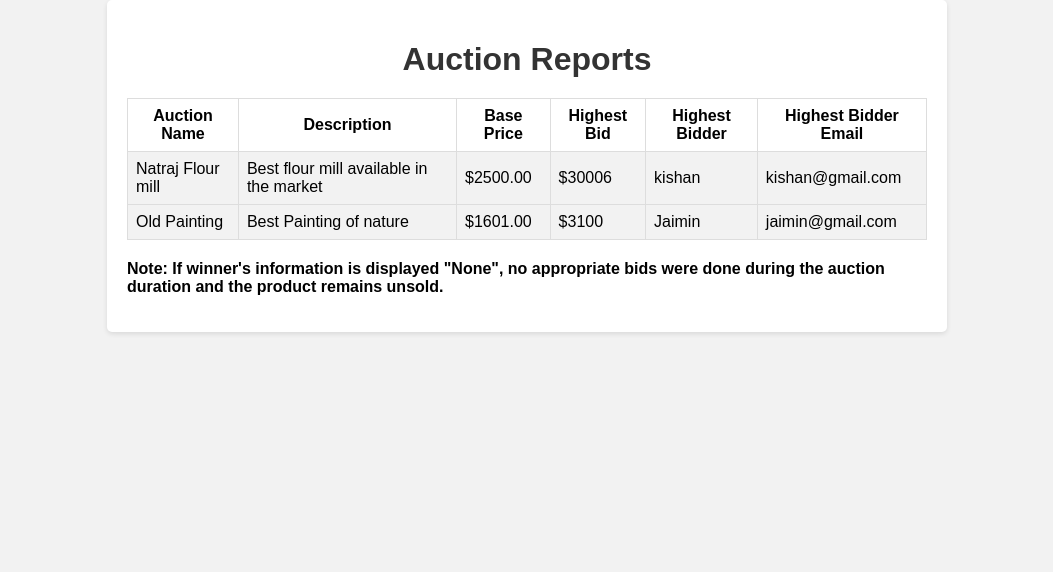
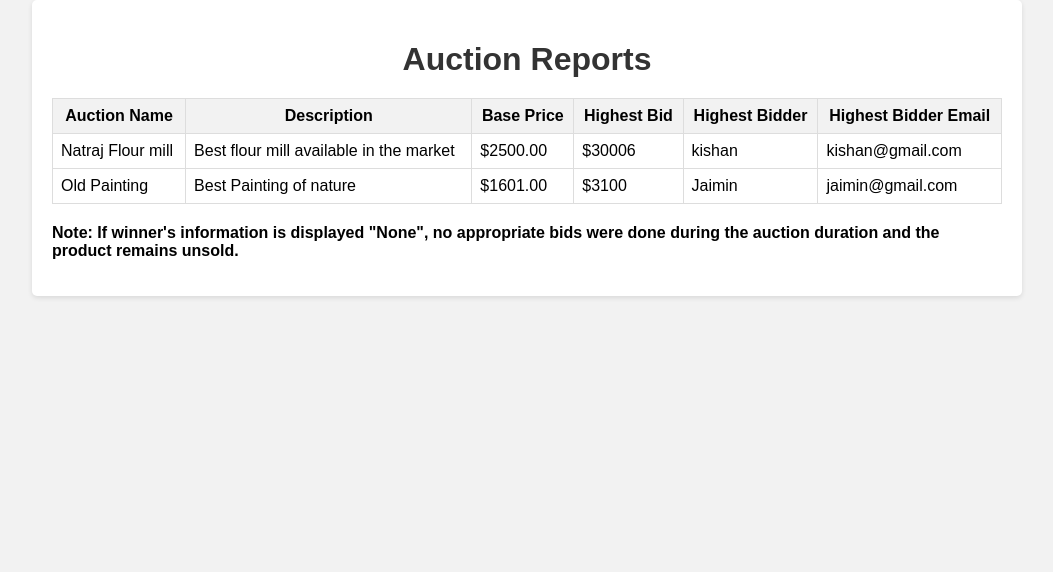
Before and after one commit to Akshay3237/Online-Auction-Systen, a Django app: page /auction_reports in a window 1280 px wide. Shown: the part 140-712 px from the top of the page, without its empty margins (113-1166 px from the left). Run offline with Django 5.2, Linux system fonts and the light colour scheme; a user stored in the database is signed in; data comes from the database, SQL or seed files in the repository.

Commit message:
modified auction reports

```diff
--- a/templates/auction_reports.html
+++ b/templates/auction_reports.html
@@ -8,11 +8,11 @@
 {% block body %}
 {% if user.is_authenticated %}
 <div class="auction-reports">
-    <div style="max-width: 800px; margin: 0 auto; padding: 20px; background-color: #fff; border-radius: 5px; box-shadow: 0 2px 5px rgba(0, 0, 0, 0.1);">
+    <div style="max-width: 950px; margin: 0 auto; padding: 20px; border-radius: 5px; background-color: #fff; box-shadow: 0 2px 5px rgba(0, 0, 0, 0.1);">
         <h1 style="text-align: center; margin-bottom: 20px; color: #333;">Auction Reports</h1>
         <table style="border-collapse: collapse; width: 100%;">
             <thead>
-                <tr>
+                <tr style="background-color: #f2f2f2;">
                     <th style="border: 1px solid #dddddd; padding: 8px;">Auction Name</th>
                     <th style="border: 1px solid #dddddd; padding: 8px;">Description</th>
                     <th style="border: 1px solid #dddddd; padding: 8px;">Base Price</th>
@@ -23,7 +23,7 @@
             </thead>
             <tbody>
                 {% for auction in completed_auctions %}
-                <tr style="background-color: #f2f2f2;">
+                <tr style="background-color: #fff;">
                     <td style="border: 1px solid #dddddd; padding: 8px;">{{ auction.name }}</td>
                     <td style="border: 1px solid #dddddd; padding: 8px;">{{ auction.description }}</td>
                     <td style="border: 1px solid #dddddd; padding: 8px;">${{ auction.base_price }}</td>
```
